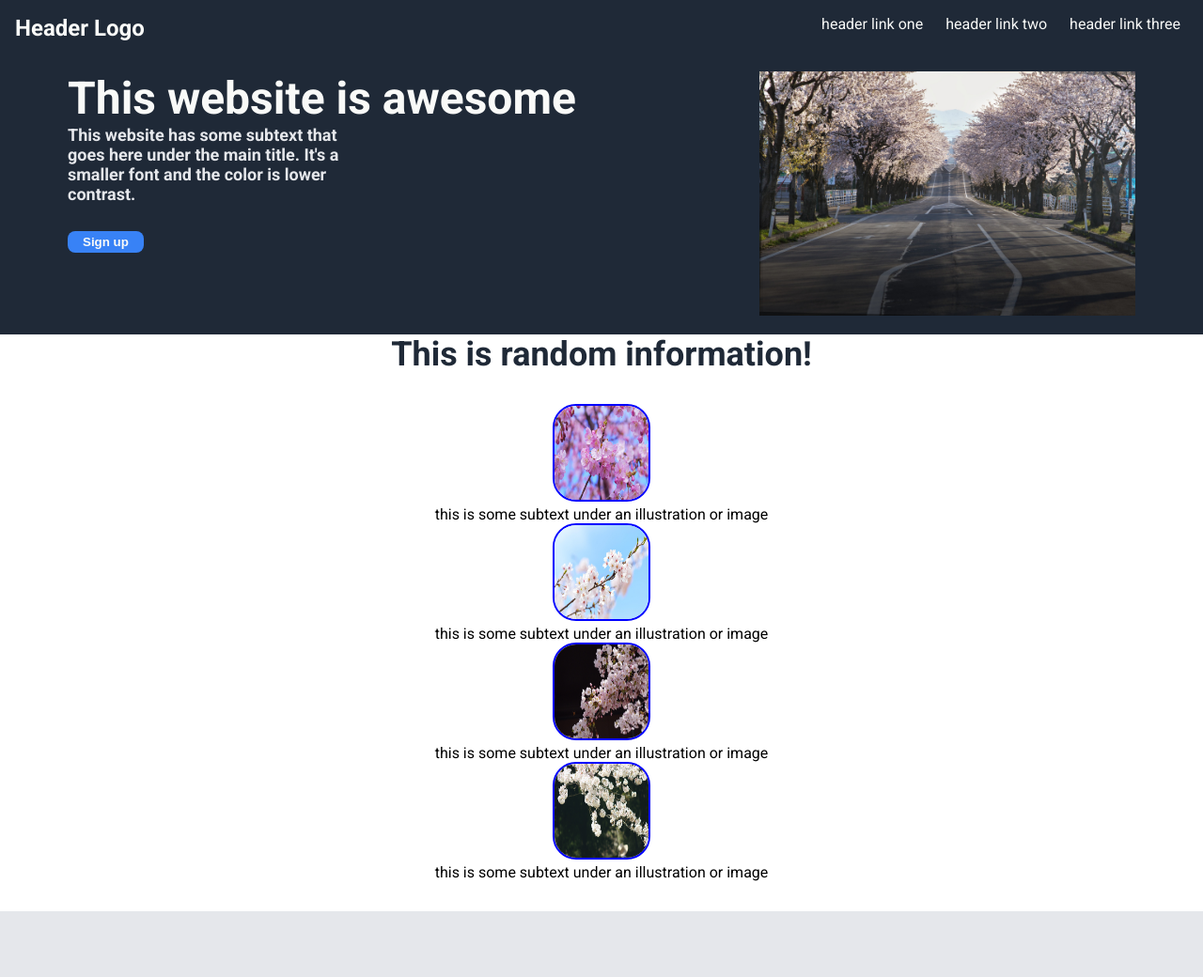
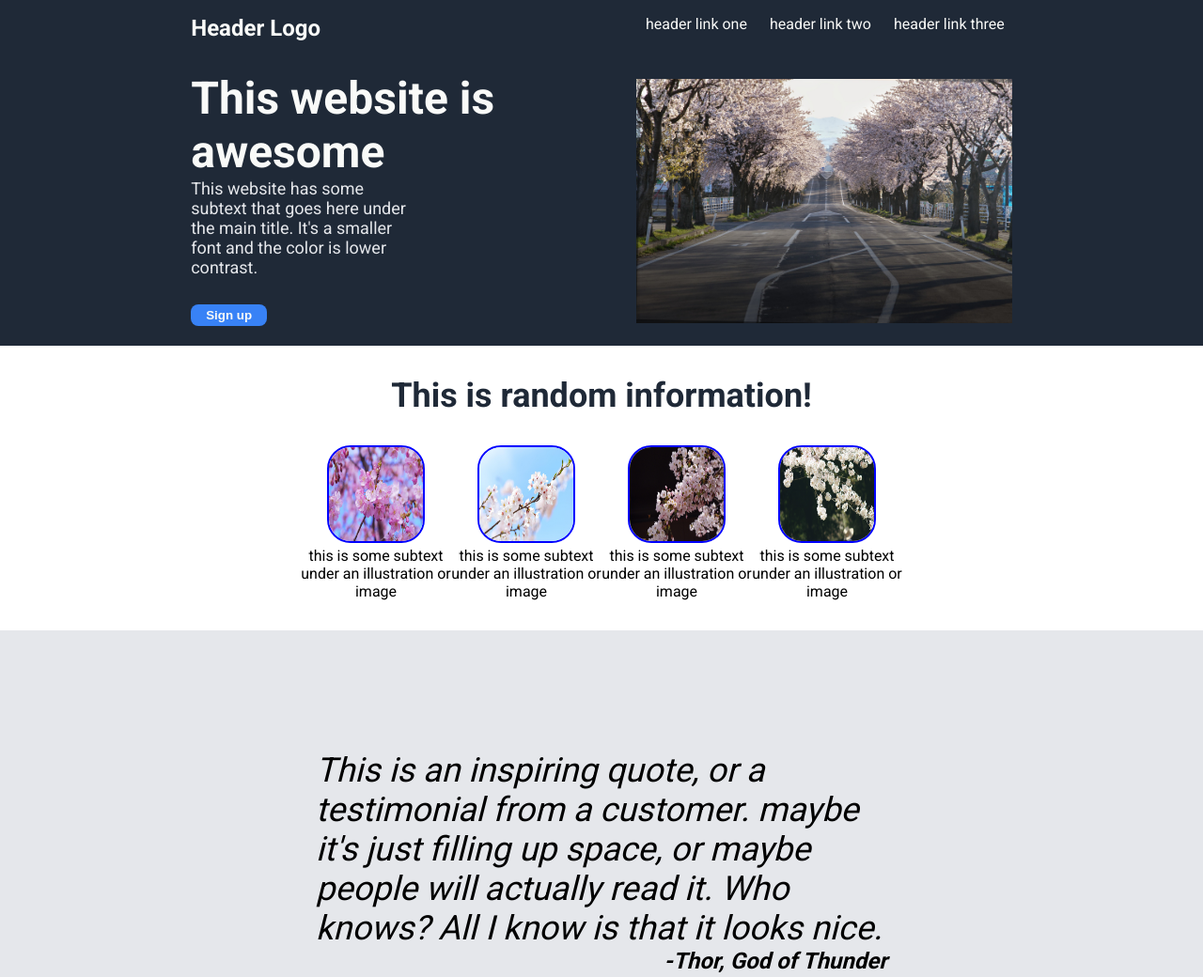
Before and after one commit to Cyndowow/landing-page, a plain HTML site: page index.html in a window 1280 px wide. Shown: the top 1040 px of the page at 94% size. Drawn offline with Linux system fonts and the light colour scheme.

Commit message:
Add styling for info section

```diff
--- a/index.html
+++ b/index.html
@@ -31,8 +31,8 @@
                 <img src="./images/cherry-blossoms-main.jpg" alt="Street in Japan with cherry trees in full bloom on either side">
             </div>
         </div>
+        <div class="info-header">This is random information!</div>
         <div class="info">
-            <div class="info-header">This is random information!</div>
             <div class="element">
                 <img src="./images/cherry-blossoms-sub1.jpg" alt="Close up of pink cherry blossom">
                 <div class="subtext">this is some subtext under an illustration or image</div>
--- a/style.css
+++ b/style.css
@@ -11,6 +11,7 @@ body {
 .body {
     display: flex;
     flex-direction: column;
+
 }
 
 .element img {
@@ -52,12 +53,16 @@ img {
 }
 
 .main-image {
+    display: flex;
+    align-items: center;
+    margin-right: 15%;
 }
 
 .main .subtext {
     color: #e5e7eb;
     font-size: 18px;
     width: 50%;
+    font-weight: 100;
 }
 
 button {
@@ -74,6 +79,7 @@ button {
     font-size: 48px;
     font-weight: bolder;
     width: 50%;
+    margin-left: 15%;
 }
 
 ul {
@@ -87,19 +93,20 @@ ul {
 .info {
     display: flex;
     text-align: center;
-    flex-direction: column;
+    justify-content: center;
+    gap: -25px;
+    margin-inline: 25%;
 }
 
 .info-header {
+    text-align: center;
     font-size: 36px;
     font-weight: bolder;
     color: #1f2937;
+    margin-top: 32px;
     margin-bottom: 32px;
 }
 
-.element {
-
-}
 
 .quotation {
     background-color: #e5e7eb;
@@ -131,6 +138,11 @@ ul {
     font-size: 24px;
     color: #f9faf8;
     font-weight: 900;
+    margin-left: 15%;
+}
+
+.links {
+    margin-right: 15%;
 }
 
 a {
```
